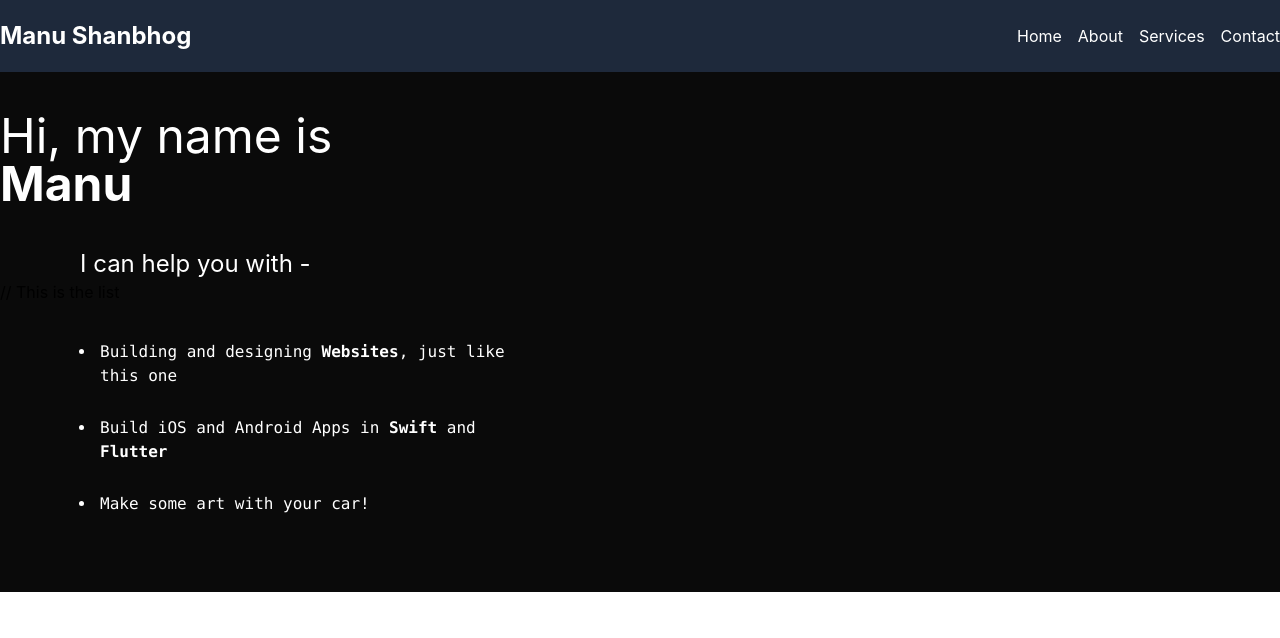
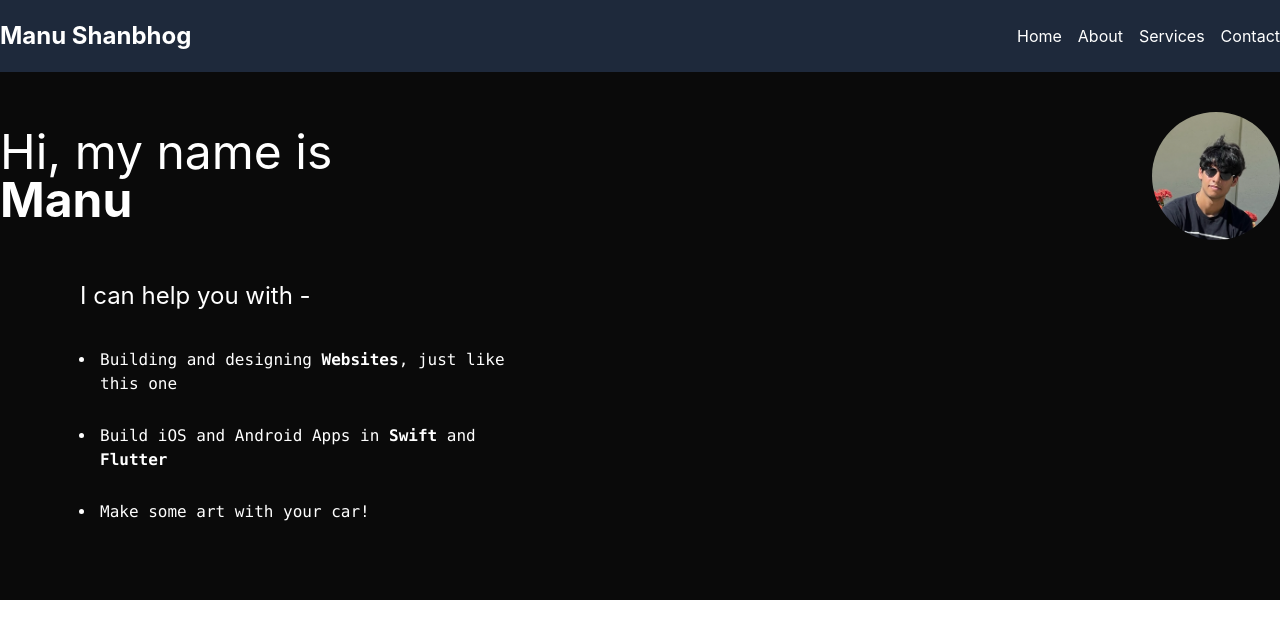
Before and after one commit to shanboss/my-portfolio, a React (Create React App) app: page / in a window 1280 px wide. Shown: the top 638 px of the page. Built offline with nearby package versions, Linux system fonts and the light colour scheme.

Commit message:
css including new pfp

```diff
--- a/src/components/Content.js
+++ b/src/components/Content.js
@@ -4,23 +4,33 @@ import React from "react";
 
 const Content = () => {
   return (
+    <div>
       <div className="bg-neutral-950">
-      <div className="container py-10 mx-auto">
-        <div className="text-white text-5xl font-regular ">Hi, my name is</div>
-        <div className="text-white text-5xl font-bold">
+        <div className="container py-10 mx-auto flex-row">
+          <div className="flex justify-between items-center text-white text-5xl font-regular">
+            <div>
+              Hi, my name is <br />
+              <span className="font-bold">
                 Manu<span className="animate-blink">|</span>
+              </span>
+            </div>
+            <img
+              className="rounded-full w-32 h-32"
+              src="/pfp.png"
+              alt="Profile"
+            />
           </div>
           <div className="text-white text-2xl font-regular ml-20 mt-10">
             I can help you with -
           </div>
-        // This is the list
+
           <div className="text-white text-base font-mono my-8 mx-24">
             <ul class="list-disc">
               <li className="my-5">
                 <div className="max-w-md p-1 rounded-lg hover:bg-slate-800">
                   Building and designing{" "}
-                <span className="font-semibold">Websites</span>, just like this
-                one
+                  <span className="font-semibold">Websites</span>, just like
+                  this one
                 </div>
               </li>
               <li className="my-5">
@@ -37,7 +47,10 @@ const Content = () => {
               </li>
             </ul>
           </div>
-        <div></div>
+        </div>
+      </div>
+      <div className="bg-slate-400">
+
       </div>
     </div>
   );
```
Also changed, not shown: public/pfp.png (added). Lines whose indentation alone changed are shown as unchanged.
